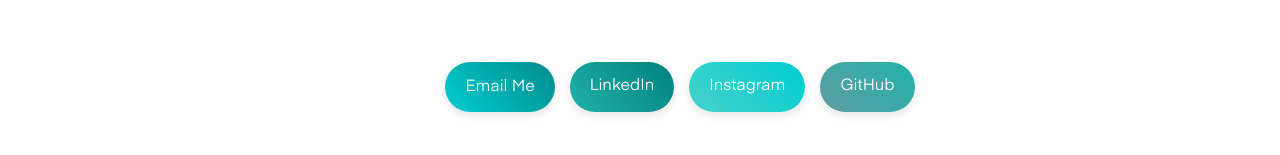
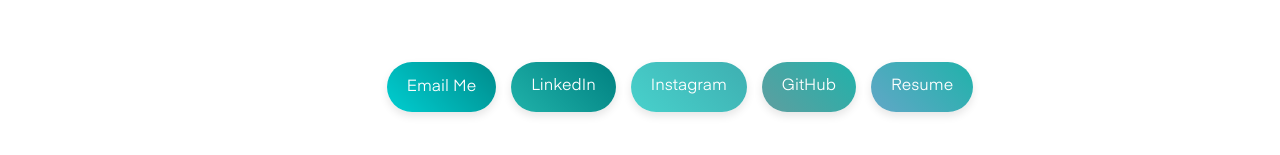
Before and after one commit to Victoriaecai/victoria-hub, a React (Vite) app: page / in a window 1280 px wide. Shown: the part 1143-1298 px from the top of the page. Built offline with nearby package versions, Linux system fonts and the light colour scheme; a web font is replaced by a local one.

Commit message:
added resume

```diff
--- a/src/components/AboutMe/AboutMe.css
+++ b/src/components/AboutMe/AboutMe.css
@@ -199,11 +199,15 @@
 }
 
 .instagram-btn {
-  background: linear-gradient(45deg, #48D1CC, #00CED1);
+  background: linear-gradient(45deg, #48D1CC, #3eafb1);
 }
 
 .github-btn {
   background: linear-gradient(45deg, #5F9EA0, #20B2AA);
+}
+
+.resume-btn {
+  background: linear-gradient(45deg, #62a7c7, #20B2AA);
 }
 
 .email-popup-overlay {
--- a/src/components/AboutMe/AboutMe.tsx
+++ b/src/components/AboutMe/AboutMe.tsx
@@ -98,6 +98,7 @@
             <a href="https://linkedin.com/in/victoriacai-" target="_blank" rel="noopener noreferrer" className="social-btn linkedin-btn">LinkedIn</a>
             <a href="https://instagram.com/vera_phina" target="_blank" rel="noopener noreferrer" className="social-btn instagram-btn">Instagram</a>
             <a href="https://github.com/victoriaecai" target="_blank" rel="noopener noreferrer" className="social-btn github-btn">GitHub</a>
+            <a href="https://drive.google.com/file/d/1blTkynYkPbk5uHcpnttMEWJIjWQUCmb-/view?usp=sharing" target="_blank" rel="noopener noreferrer" className="social-btn resume-btn">Resume</a>
           </div>
         </motion.div>
       </section>
```
